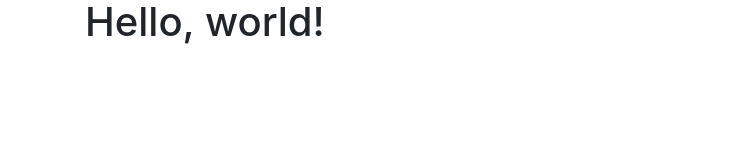
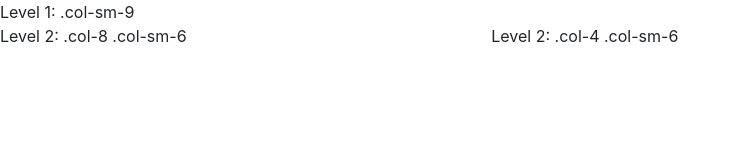
Before and after one commit to sikode/bootstraptry, a plain HTML site: page index.html in a window 1280 px wide. Shown: the whole page, without its empty margins (0-740 px from the left). Drawn offline with Linux system fonts and the light colour scheme.

Commit message:
today class

```diff
--- a/index.html
+++ b/index.html
@@ -7,13 +7,23 @@
 
     <!-- Bootstrap CSS -->
     <link rel="stylesheet" href="css/bootstrap.min.css">
+    <link rel="stylesheet" href="css/custom.css">
 </head>
   <body>
 
-    <div class="container">
-        <h1>Hello, world!</h1>
+    <div class="row">
+    <div class="col-sm-9">
+        Level 1: .col-sm-9
+        <div class="row">
+        <div class="col-8 col-sm-6">
+            Level 2: .col-8 .col-sm-6
+        </div>
+        <div class="col-4 col-sm-6">
+            Level 2: .col-4 .col-sm-6
+        </div>
+        </div>
     </div>
-
+    </div>
 
     <!-- Optional JavaScript -->
     <!-- jQuery first, then Popper.js, then Bootstrap JS -->
```
Also changed, not shown: css/custom.css (added).
